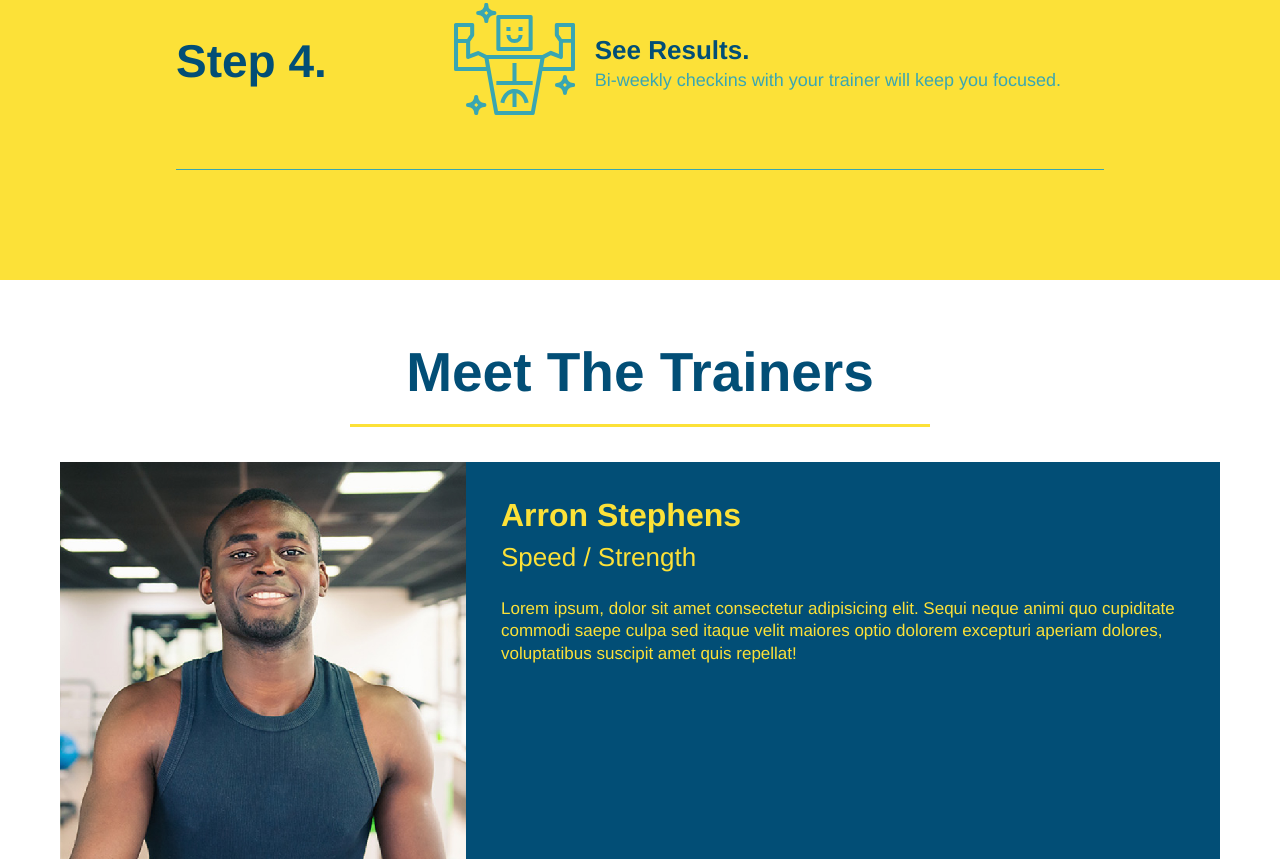
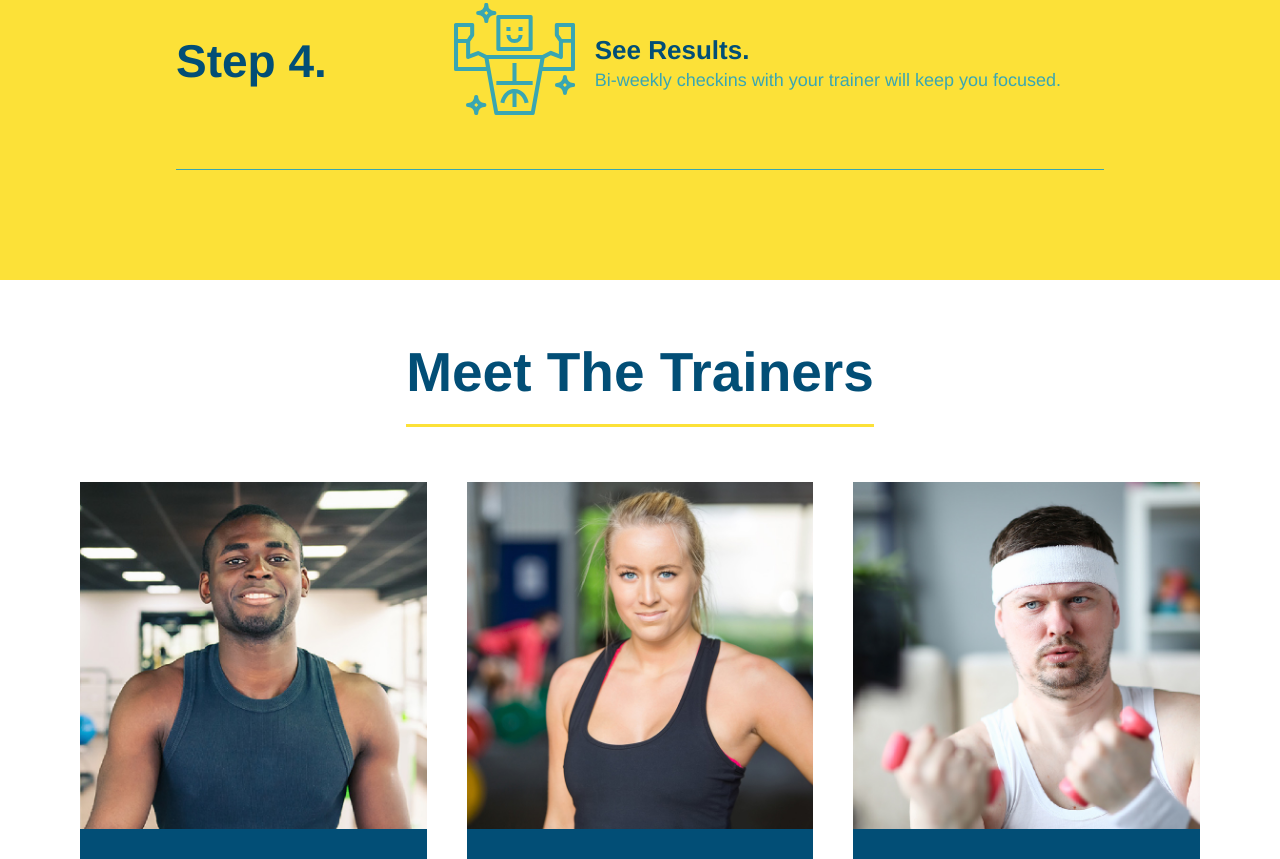
Before and after one commit to Marti369/run-buddy, a plain HTML site: page index.html in a window 1280 px wide. Shown: the part 1941-2800 px from the top of the page. Drawn offline with Linux system fonts and the light colour scheme.

Commit message:
add flexbox to the trainers

```diff
--- a/assets/css/style.css
+++ b/assets/css/style.css
@@ -216,7 +216,6 @@ section {
     padding-bottom: 20px;
     text-align: center;
     margin: 0 auto 35px auto;
-    width: 50%;
 }
 
 .primary-border {
@@ -282,22 +281,27 @@ section {
 /* Start the CSS for Trainers */
 
 .trainer {
-    width: 900x;
-    margin: 0 auto 30px auto;
+    margin: 20px;
     background: #024e76;
     color: #fce138;
-    overflow: auto;
+    flex: 1;
 }
 
 .trainer img {
-    width: 35%;
-    float: left;
+    width: 100%;
 }
 
 .trainer-bio {
-    padding: 35px;
-    float: left;
-    width: 65%;
+    padding: 25px;
+    line-height: 1.3;
+}
+
+.trainers {
+    width: 100%;
+    margin: 0 auto;
+    display: flex;
+    flex-wrap: wrap;
+    justify-content: space-around;
 }
 
 .text-left {
@@ -309,19 +313,17 @@ section {
 }
 
 .trainer-bio h3 {
-    font-size: 32px;
-    margin-bottom: 8px;
+    font-size: 28px;
 }
 
 .trainer-bio h4 {
     font-weight: lighter;
-    font-size: 26px;
-    margin-bottom: 25px;
+    font-size: 22px;
+    margin-bottom: 15px;
 }
 
 .trainer-bio p {
     font-size: 17px;
-    line-height: 1.3;
 }
 
 .contact {
--- a/index.html
+++ b/index.html
@@ -153,34 +153,38 @@
         <div class="flex-row">
             <h2 class="section-title primary-border">Meet The Trainers</h2>
         </div>
+        <div class="trainers">
             <article class="trainer">
                 <img src="./assets/images/trainer-1.jpg" alt="Arron Stephens in his workout clothes, ready to pump iron" />
-            <div class="trainer-bio text-left">
-                <h3>Arron Stephens</h3>
-                <h4>Speed / Strength</h4>
+                <div class="trainer-bio">
+                    <h3 class="trainer-name">Arron Stephens</h3>
+                    <h4 class="trainer-role">Speed / Strength</h4>
                     <p>
                         Lorem ipsum, dolor sit amet consectetur adipisicing elit. Sequi neque animi quo cupiditate commodi saepe culpa sed itaque velit maiores optio dolorem excepturi aperiam dolores, voluptatibus suscipit amet quis repellat!
                     </p>
                 </div>
             </article>
+
             <article class="trainer">
-            <div class="trainer-bio text-right">
-                <h3>Joanna Gill</h3>
-                <h4>Endurance</h4>
-                <p>Lorem ipsum, dolor sit amet consectetur adipisicing elit. Sequi neque animi quo cupiditate commodi saepe culpa sed itaque velit maiores optio dolorem excepturi aperiam dolores, voluptatibus suscipit amet quis repellat!
-                </p>
-            </div>
                 <img src="./assets/images/trainer-2.jpg" alt="Joanna Gill cooling off after a workout" />
-        </article>
-        <article class="trainer">
-            <img src="./assets/images/trainer-3.jpg" alt="Harry Smith wearing a headband and lifting comically small pink weights" />
-            <div class="trainer-bio text-left">
-                <h3>Harry "The Headband" Smith</h3>
-                <h4>Strength</h4>
+                <div class="trainer-bio">
+                    <h3 class="trainer-name">Joanna Gill</h3>
+                    <h4 class="trainer-role">Endurance</h4>
                     <p>Lorem ipsum, dolor sit amet consectetur adipisicing elit. Sequi neque animi quo cupiditate commodi saepe culpa sed itaque velit maiores optio dolorem excepturi aperiam dolores, voluptatibus suscipit amet quis repellat!
                     </p>
                 </div>
             </article>
+
+            <article class="trainer">
+                <img src="./assets/images/trainer-3.jpg" alt="Harry Smith wearing a headband and lifting comically small pink weights" />
+                <div class="trainer-bio">
+                    <h3 class="trainer-name">Harry "The Headband" Smith</h3>
+                    <h4 class="trainer-role">Strength</h4>
+                    <p>Lorem ipsum, dolor sit amet consectetur adipisicing elit. Sequi neque animi quo cupiditate commodi saepe culpa sed itaque velit maiores optio dolorem excepturi aperiam dolores, voluptatibus suscipit amet quis repellat!
+                    </p>
+                </div>
+            </article>
+        </div>
     </section>
 
     <!-- "Reach Out" section -->
```
Lines whose indentation alone changed are shown as unchanged.
